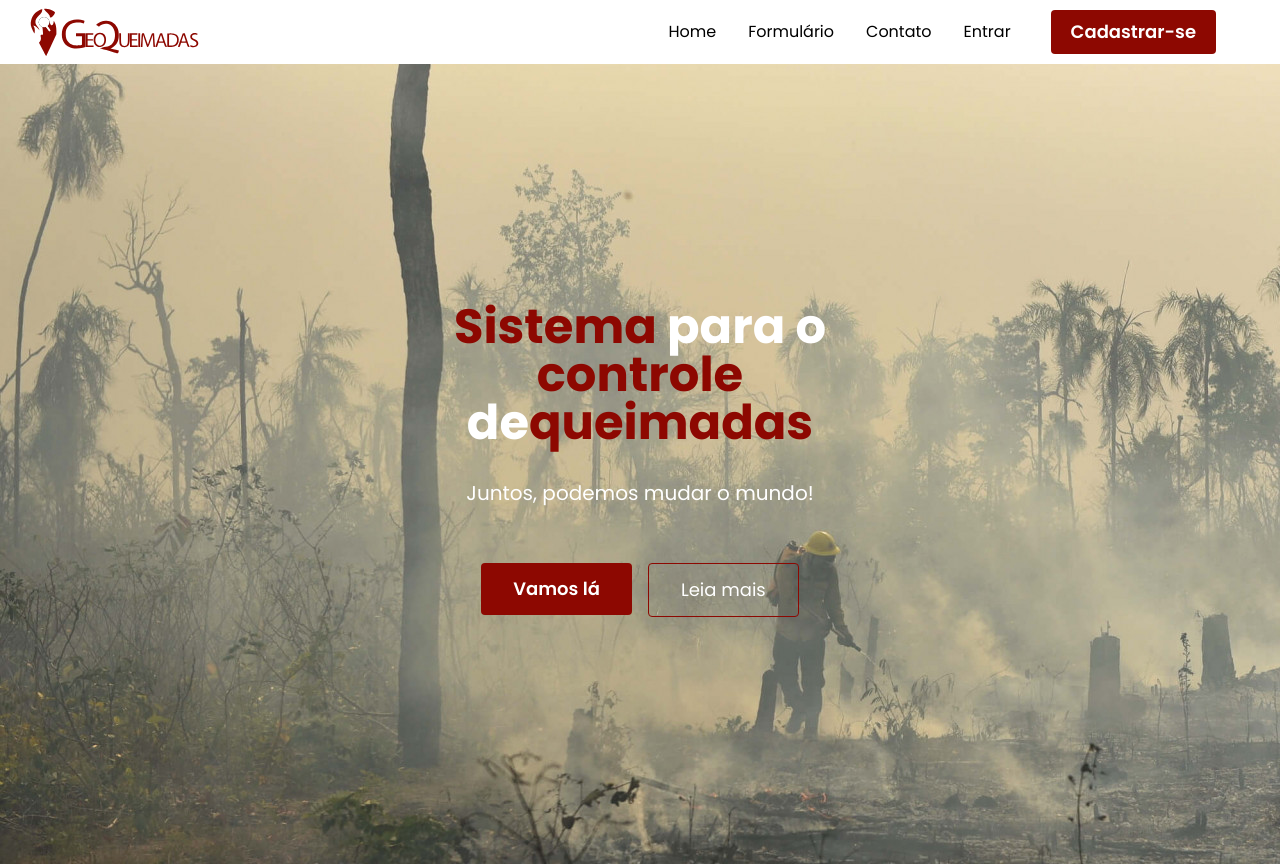
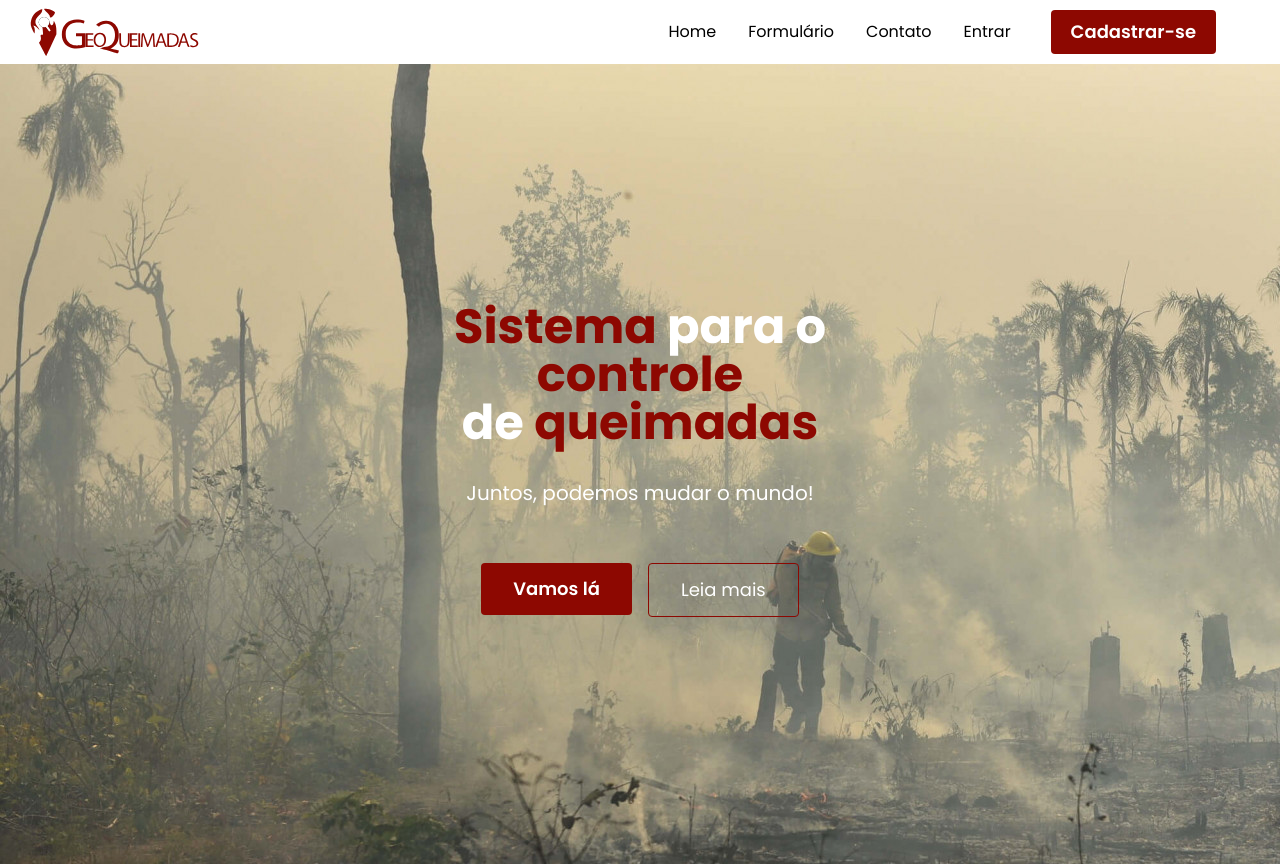
Before and after one commit to Geoqueimadas/frontend, a Next.js app: page / in a window 1280 px wide. Shown: the top 866 px of the page. Built offline with nearby package versions, Linux system fonts and the light colour scheme.

Commit message:
seven commit

```diff
--- a/components/Home/Home.js
+++ b/components/Home/Home.js
@@ -7,13 +7,13 @@
     id="home"
   >
     <section className="flex  text-white">
-      <div className="container mx-auto flex flex-col items-center px-4 py-16 text-center md:py-32 md:px-10 lg:px-32 xl:max-w-3xl ">
+      <div className="container mx-auto flex flex-col items-center text-center">
         <h1 className="text-4xl font-bold leading-none sm:text-5xl">
           <span className="text-red-main">Sistema</span> para o <br />{" "}
           <span className="text-red-main">controle</span>
           <br />
           de
-          <span className="text-red-main">queimadas</span>
+          <span className="text-red-main"> queimadas</span>
         </h1>
         <p className="px-8 mt-8 mb-12 text-xl">
           Juntos, podemos mudar o mundo!
```
